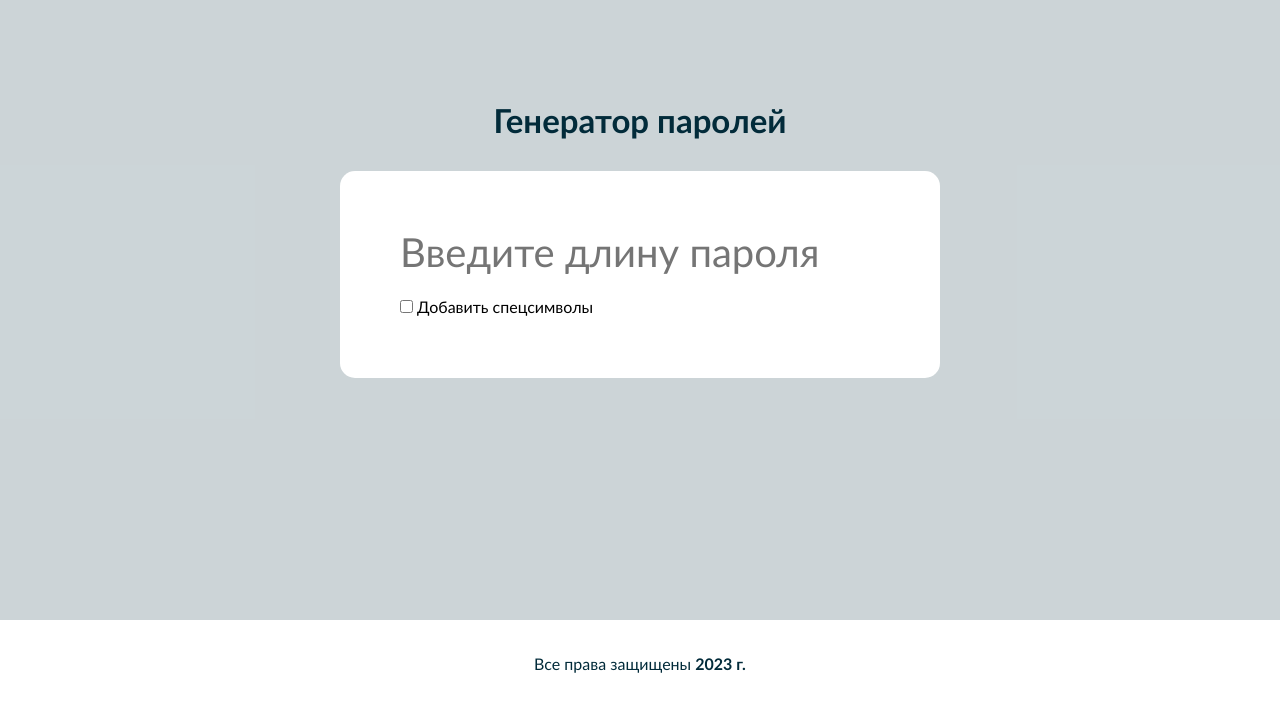
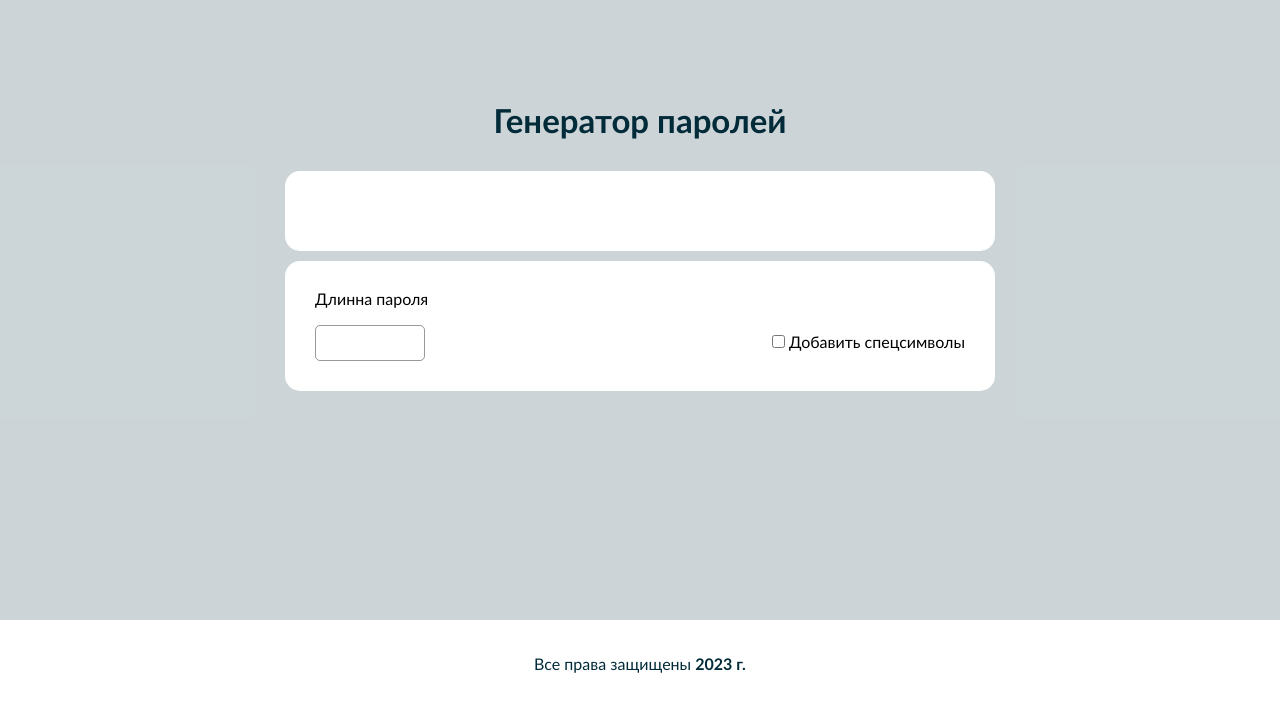
Before and after one commit to aignatev-90/password_generator, a Django app: page / in a window 1280 px wide. Shown: the part 90-800 px from the top of the page. Run offline with Django 3.2, Linux system fonts and the light colour scheme.

Commit message:
change style

```diff
--- a/main/templates/index.html
+++ b/main/templates/index.html
@@ -19,27 +19,33 @@
       </div>
     </section>
     <section class="modal">
+      <div class="container">
         <div class="modal-title"><h1>Генератор паролей</h1></div>
+        <div class="copy_pswd">
+          <p class="show_gen_pswd" id="pwd"></p>
+          <img class="img_copy" src="{% static './images/copy.png' %}" alt="" />
+        </div>
+        <div class="pswd_block">
+          <p>Длинна пароля</p>
           <form class="post" method="post">
             {% csrf_token %}
             <input
-          placeholder="Введите длину пароля"
-          type="number"
-          min="0"
               max="20"
-          step="1"
+              type="text"
+              pattern="[0-9]"
               name="pwd_length"
               id="pwd_length"
             />
-        <!-- <label class="hint" for="pwd_length">Введите длину пароля</label> -->
             <div class="checkbox">
               <input type="checkbox" name="specs" id="specs" />
               <label for="specs">Добавить спецсимволы</label>
             </div>
+        </div>
+
+          <!-- <label class="hint" for="pwd_length">Введите длину пароля</label> -->
+
         </form>
-      <div class="copy_pswd">
-        <p class="show_gen_pswd" id="pwd"></p>
-        <img class="img_copy" src="{% static './images/copy.png' %}" alt="" />
+        <div class="pwd_hint"></div>
       </div>
     </section>
     <section class="footer">
@@ -54,6 +60,6 @@
     <script src="./main.js"></script>
 
     <script src="https://ajax.googleapis.com/ajax/libs/jquery/3.6.1/jquery.min.js"></script>
-    <script src="{% static 'main.js' %}"></script>
+    <script src="{% static 'main.js' %}" defer></script>
   </body>
 </html>
--- a/static/main.css
+++ b/static/main.css
@@ -152,6 +152,7 @@ body {
   flex-grow: 1;
 }
 .modal-title {
+  text-align: center;
   font-weight: 700;
   font-size: clamp(22px, 0.34vh + 10px, 50px);
   line-height: 46px;
@@ -188,25 +189,44 @@ body {
   border: none;
   background: transparent;
   outline: none;
-  font-size: 40px;
-  width: 100%;
+  font-size: 20px;
+  border: 1px solid rgba(0, 0, 0, 0.4);
+  border-radius: 5px;
+  padding: 5px;
+  flex-basis: 100px;
+  width: 110px;
+}
+
+.pswd_block{
+  background-color: white;
+  border-radius: 15px;
+  padding: 30px;
+}
+
+.pswd_block p {
+  margin-bottom: 15px;
 }
 
 .post {
-  min-width: 600px;
-  background-color: white;
-  padding: 60px;
-  border-radius: 15px;
+  display: flex;
+  align-items: center;
+  min-width: 650px;
+  justify-content: space-between;
 }
 
-.checkbox{
-  margin-top: 20px;
+.checkbox {
+  margin-left: 15px;
 }
 
 .copy_pswd {
   display: flex;
   flex-direction: row;
-  margin-top: 100px;
+  justify-content: center;
+  height: 80px;
+  background-color: white;
+  border-radius: 15px;
+  padding: 15px;
+  margin-bottom: 10px;
 }
 .copy_pswd img {
   display: none;
@@ -217,6 +237,19 @@ body {
   margin-left: 20px;
 }
 
+.pwd_hint {
+  margin-top: 10px;
+}
+
+input[type="number"]::-webkit-outer-spin-button {
+  -webkit-appearance: none;
+  display: none;
+}
+input[type="number"]::-webkit-inner-spin-button {
+  -webkit-appearance: none;
+  display: none;
+}
+
 /* input[type=number]::-webkit-inner-spin-button {
   height: 20px;
   width: 20px;
--- a/static/main.js
+++ b/static/main.js
@@ -2,6 +2,7 @@ $(document).ready(function () {
   var checked = $("#specs").prop("checked");
 
   $("#pwd_length").keyup(function () {
+
     var pwd_length = $("#pwd_length").val();
     if (pwd_length == 0 || pwd_length > 20){
         $(".img_copy").css("display", "none");
@@ -9,8 +10,9 @@ $(document).ready(function () {
         $(".img_copy").css("display", "flex");
     }
     if (pwd_length > 20) {
-      $("#pwd").text("");
+      $(".pwd_hint").text("Максимальная длинна пароля - 20 символов");
     } else {
+      $(".pwd_hint").text("");
       makeAjaxRequest("retrieve_pwd/?pwd_length=" + pwd_length);
     }
     return false;
@@ -20,7 +22,7 @@ $(document).ready(function () {
     var pwd_length = $("#pwd_length").val();
     if (!checked) {
       if (pwd_length > 20) {
-        $("#pwd").text("Максимальная длинна пароля - 20 символов");
+        $(".pwd_hint").text("Максимальная длинна пароля - 20 символов");
       } else {
         makeAjaxRequest(
           "retrieve_pwd/?pwd_length=" + pwd_length + "&specs=True"
```
Lines whose indentation alone changed are shown as unchanged.
